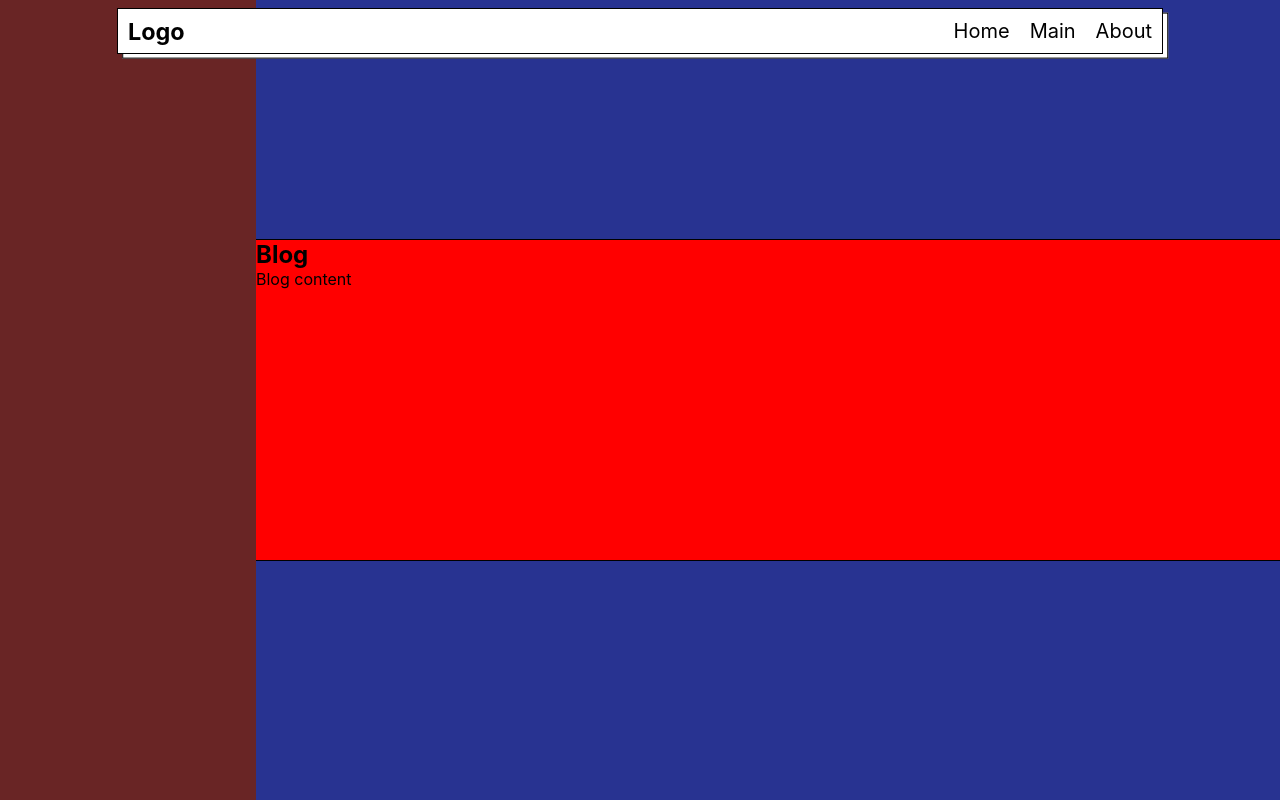
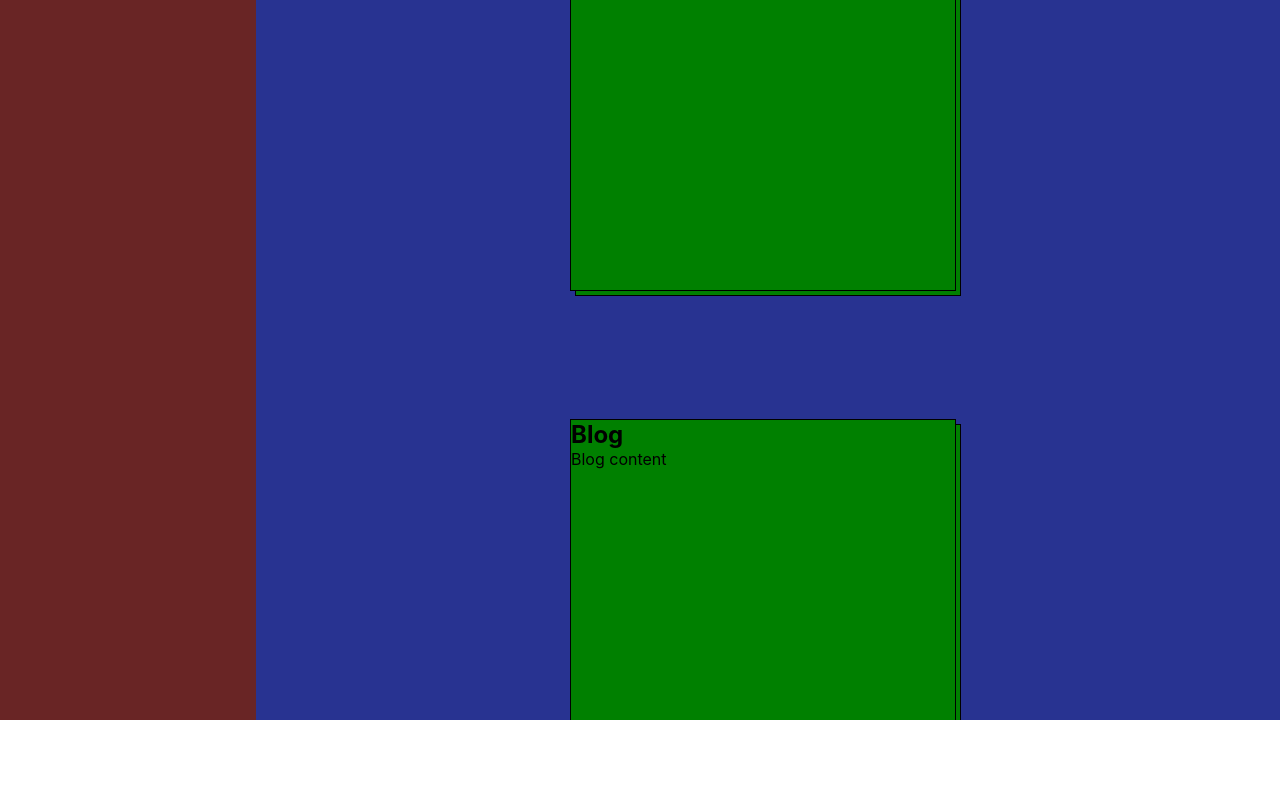
Before and after one commit to faroukchebaiki/personnal_blog, a React (Create React App) app: page / in a window 1280 px wide. Built offline with nearby package versions, Linux system fonts and the light colour scheme; the HTML template or start-up script is replaced by a standard one.

Commit message:
improving posts 1

```diff
--- a/src/App.js
+++ b/src/App.js
@@ -6,7 +6,7 @@ import Footer from './Components/Footer';
 function App() {
   return (
     <>
-      <Top />
+        {/* <Top />*/}
       <Main />
       <Footer />
     </>
--- a/src/Components/Blogs.js
+++ b/src/Components/Blogs.js
@@ -3,6 +3,8 @@ export default function Blogs() {
     return (
         <div className="right">
             <Post />
+            <Post />
+
         </div>
     );
 }
--- a/src/Components/Post.js
+++ b/src/Components/Post.js
@@ -1,13 +1,11 @@
 export default function post() {
     return (
-        <div className="post">
-            <div className="ontop">
+        <div className='post bottompost'>
+            <div className="post toppost">
                 <h1>Blog</h1>
                 <p>Blog content</p>
             </div>
-            <div className="onbottom">
 
-            </div>
         </div>
 
     );
--- a/src/index.css
+++ b/src/index.css
@@ -39,7 +39,7 @@ code {
   z-index: 1;
 }
 .onbottom{
-  transform: translate(0.5%, 10%);
+  transform: translate(6px, 6px);
 }
 .nav a{
   color: black;
@@ -65,9 +65,10 @@ code {
   flex-direction: row;
   align-items: center;
   justify-content: center;
-  height: 100vh;
+  height: 90vh;
   width: 100vw;
   background-color: #ccc;
+  //margin-top: 10vh;
 }
 /* The Aside section START*/
 .left{
@@ -90,14 +91,23 @@ code {
   height: 100%;
   background-color: rgb(40, 51, 145);
   overflow-y: scroll;
-  scrollbar-color: rebeccapurple green;
-  scrollbar-width: thin;
+  overflow-x: hidden;
 }
 .post{
-  width: 80vw;
-  height: 20em;
-  background-color: red;
+  width: 30vw;
+  height: 30em;
   border: 1px solid black;
+  background-color: green;
+
+}
+.toppost{
+  position: relative;
+  top: -6px;
+  left: -6px;
+}
+.bottompost{
+  margin: 4em;
+  position: relative;
 }
 /* The main content END*/
 /* main section END*/
```
